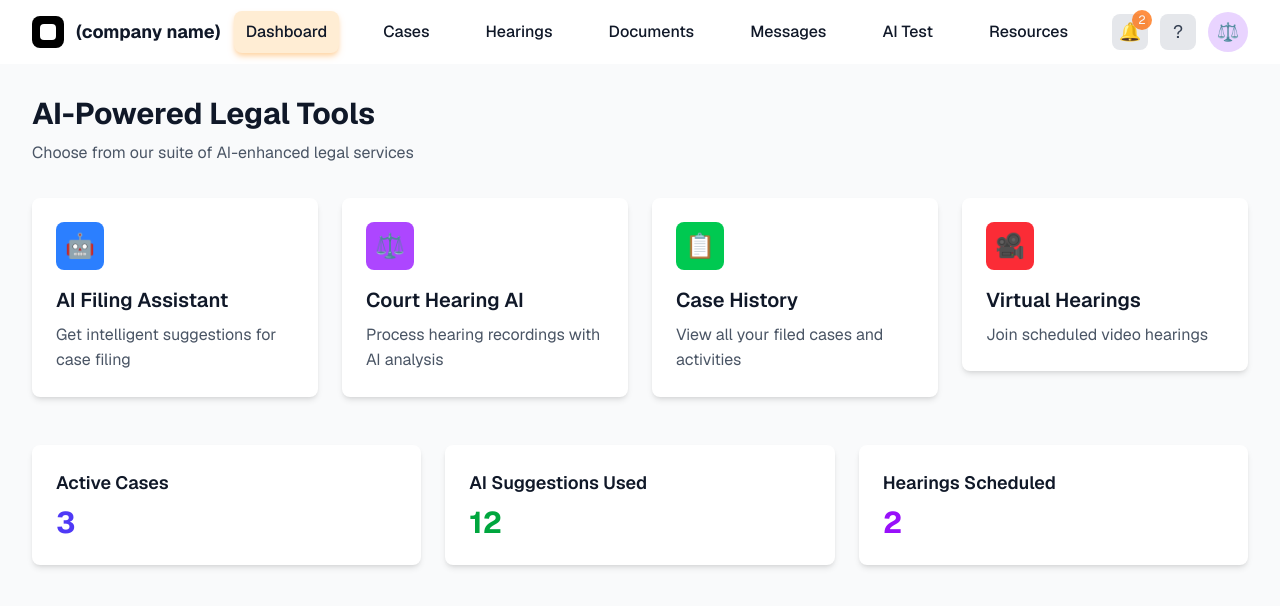
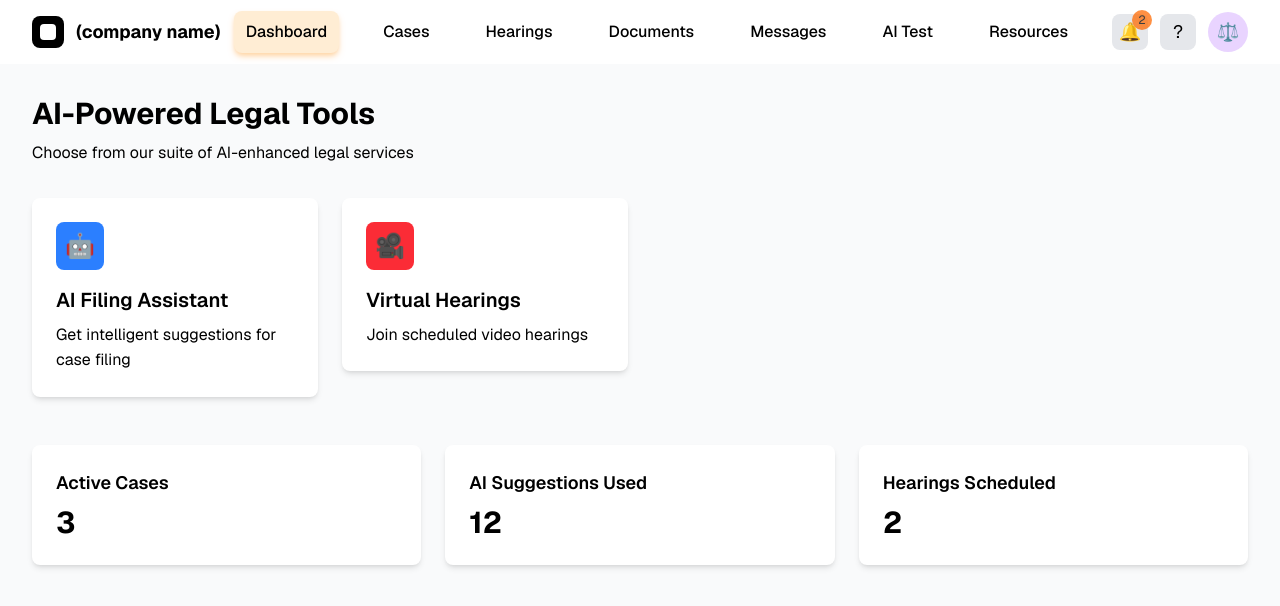
Before and after one commit to yashasvivardiano/ODR_NEW, a Next.js app in the folder webapp/: page /dashboard in a window 1280 px wide. Shown: the top 606 px of the page. Built offline with nearby package versions, Linux system fonts and the light colour scheme; sample sign-in values are in the browser's storage.

Commit message:
Update dashboard and improve text visibility

```diff
--- a/webapp/src/app/dashboard/page.tsx
+++ b/webapp/src/app/dashboard/page.tsx
@@ -27,20 +27,6 @@ export default function Dashboard() {
       icon: '🤖',
       href: '/ai-filing',
       color: 'bg-blue-500'
-    },
-    {
-      title: 'Court Hearing AI',
-      description: 'Process hearing recordings with AI analysis',
-      icon: '⚖️',
-      href: '/hearing-ai',
-      color: 'bg-purple-500'
-    },
-    {
-      title: 'Case History',
-      description: 'View all your filed cases and activities',
-      icon: '📋',
-      href: '/history',
-      color: 'bg-green-500'
     },
     {
       title: 'Virtual Hearings',
--- a/webapp/src/app/globals.css
+++ b/webapp/src/app/globals.css
@@ -2,7 +2,7 @@
 
 :root {
   --background: #ffffff;
-  --foreground: #171717;
+  --foreground: #000000;
 }
 
 @theme inline {
@@ -14,8 +14,8 @@
 
 @media (prefers-color-scheme: dark) {
   :root {
-    --background: #0a0a0a;
-    --foreground: #ededed;
+    --background: #ffffff;
+    --foreground: #000000;
   }
 }
 
@@ -49,13 +49,34 @@ button, input, select, textarea {
 /* Force input text to be visible */
 input[type="email"],
 input[type="password"],
-input[type="text"] {
+input[type="text"],
+textarea,
+select {
   color: #000000 !important;
   background-color: #ffffff !important;
+  border: 1px solid #d1d5db !important;
 }
 
 input[type="email"]::placeholder,
 input[type="password"]::placeholder,
-input[type="text"]::placeholder {
+input[type="text"]::placeholder,
+textarea::placeholder {
   color: #6b7280 !important;
 }
+
+/* Ensure all text is visible */
+* {
+  color: inherit;
+}
+
+body {
+  color: #000000 !important;
+}
+
+h1, h2, h3, h4, h5, h6 {
+  color: #000000 !important;
+}
+
+p, span, div {
+  color: #000000 !important;
+}
```
